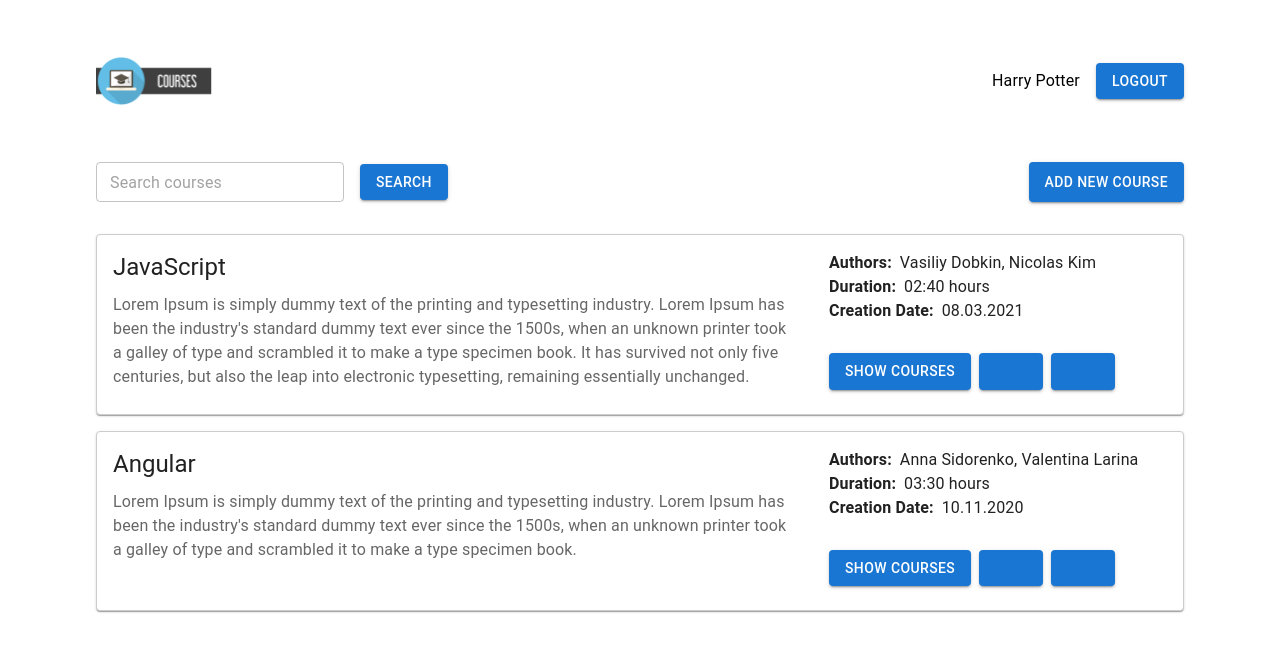
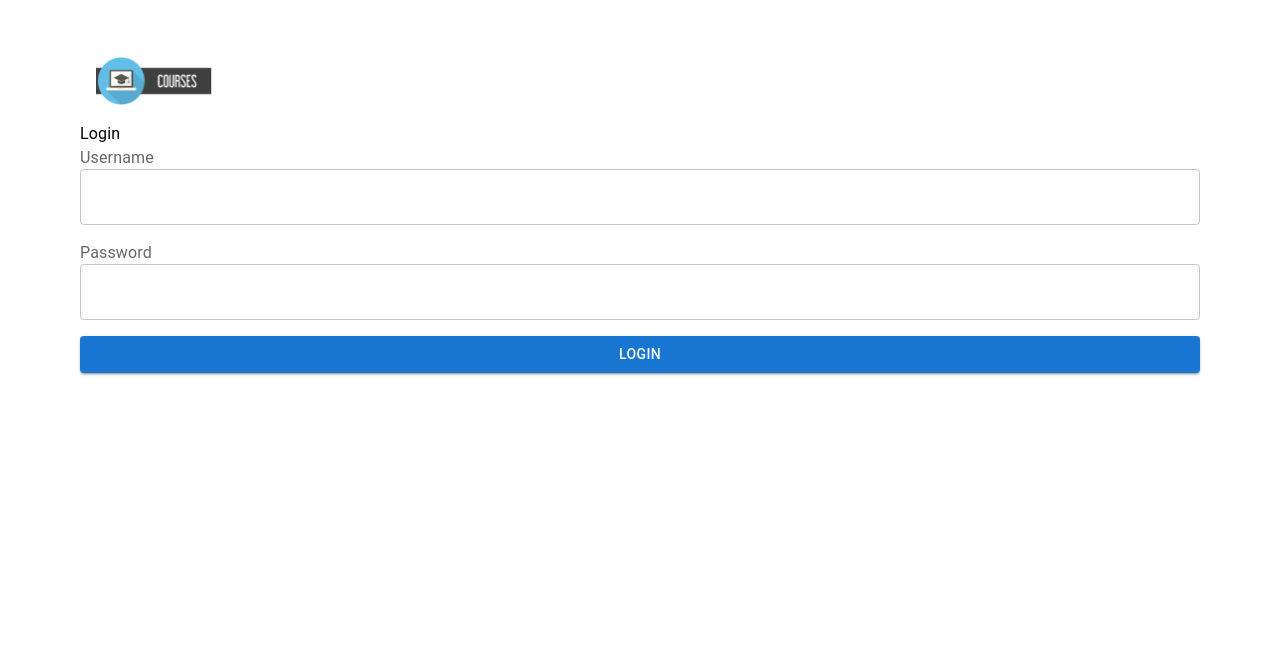
Before and after one commit to Tursynkhan/React-tasks, a React (Vite) app in the folder rs-react-app/: page / in a window 1280 px wide. Shown: the top 652 px of the page. Built offline with nearby package versions, Linux system fonts and the light colour scheme; some icons are missing.

Commit message:
feat: implement authentication

```diff
--- a/rs-react-app/src/app/entrypoint/App.tsx
+++ b/rs-react-app/src/app/entrypoint/App.tsx
@@ -1,12 +1,20 @@
 import CoursesPage from '@/pages/courses/CoursesPage.tsx';
 import Header from '@/widgets/Header/Header.tsx';
+import LoginPage from '@/pages/login/LoginPage';
+import useToken from '@/shared/utils/useToken';
 import '@/assets/styles/main.scss';
 
 export default function App() {
+  const { token, username, setAuth, removeToken } = useToken();
+
   return (
     <div className="main">
-      <Header />
-      <CoursesPage />
+      <Header
+        onLogout={removeToken}
+        username={username}
+        isAuthenticated={!!token}
+      />
+      {token ? <CoursesPage /> : <LoginPage onLogin={setAuth} />}
     </div>
   );
 }
--- /dev/null
+++ b/rs-react-app/src/features/auth/login/ui/LoginForm.tsx
@@ -0,0 +1,63 @@
+import React from 'react';
+import { Box, FormControl, FormLabel, TextField, Button } from '@mui/material';
+import { loginApi } from '../api/loginApi';
+
+type LoginFormProps = {
+  onLogin: (token: string, username: string) => void;
+};
+
+export default function LoginForm({ onLogin }: LoginFormProps) {
+  const [username, setUsername] = React.useState('');
+  const [password, setPassword] = React.useState('');
+
+  const handleSubmit = async (event: React.FormEvent) => {
+    event.preventDefault();
+    try {
+      const response = await loginApi(username, password);
+
+      if (!response?.accessToken) {
+        throw new Error('Invalid login response');
+      }
+      onLogin(response.accessToken, response.username || username);
+    } catch (error) {
+      console.error('Login failed:', error);
+    }
+  };
+
+  return (
+    <Box
+      component="form"
+      onSubmit={handleSubmit}
+      sx={{
+        display: 'flex',
+        flexDirection: 'column',
+        width: '100%',
+        gap: 2,
+      }}
+    >
+      <FormControl>
+        <FormLabel htmlFor="username">Username</FormLabel>
+        <TextField
+          id="username"
+          type="text"
+          variant="outlined"
+          value={username}
+          onChange={(event) => setUsername(event.target.value)}
+        />
+      </FormControl>
+      <FormControl>
+        <FormLabel htmlFor="password">Password</FormLabel>
+        <TextField
+          id="password"
+          type="password"
+          variant="outlined"
+          value={password}
+          onChange={(event) => setPassword(event.target.value)}
+        />
+      </FormControl>
+      <Button type="submit" variant="contained" color="primary">
+        Login
+      </Button>
+    </Box>
+  );
+}
--- a/rs-react-app/src/features/auth/logout/Logout.tsx
+++ b/rs-react-app/src/features/auth/logout/Logout.tsx
@@ -1,5 +1,12 @@
 import Button from '@mui/material/Button';
 
-export default function Logout() {
-  return <Button variant="contained">Logout</Button>;
+interface LogoutProps {
+  onLogout(): void;
 }
+export default function Logout({ onLogout }: LogoutProps) {
+  return (
+    <Button variant="contained" onClick={onLogout}>
+      Logout
+    </Button>
+  );
+}
--- a/rs-react-app/src/pages/login/LoginPage.tsx
+++ b/rs-react-app/src/pages/login/LoginPage.tsx
@@ -0,0 +1,14 @@
+import LoginForm from '@/features/auth/login/ui/LoginForm';
+import { Box, Typography } from '@mui/material';
+
+interface LoginPageProps {
+  onLogin(token: string, username: string): void;
+}
+export default function LoginPage({ onLogin }: LoginPageProps) {
+  return (
+    <Box component="div">
+      <Typography>Login</Typography>
+      <LoginForm onLogin={onLogin} />
+    </Box>
+  );
+}
--- a/rs-react-app/src/widgets/Header/Header.tsx
+++ b/rs-react-app/src/widgets/Header/Header.tsx
@@ -1,7 +1,17 @@
 import { Box, Typography } from '@mui/material';
 import Logout from '@/features/auth/logout/Logout';
 
-export default function Header() {
+interface HeaderProps {
+  onLogout(): void;
+  username?: string;
+  isAuthenticated: boolean;
+}
+
+export default function Header({
+  onLogout,
+  username,
+  isAuthenticated,
+}: HeaderProps) {
   return (
     <Box
       component="header"
@@ -19,10 +29,12 @@ export default function Header() {
         sx={{ height: 50 }}
       />
       <Box component="nav" display="flex" alignItems="center" gap={2}>
-        <Typography variant="subtitle1" component="div" alignItems={'center'}>
-          Harry Potter
-        </Typography>
-        <Logout />
+        {username && (
+          <Typography variant="subtitle1" component="div" alignItems={'center'}>
+            {username}
+          </Typography>
+        )}
+        {isAuthenticated && <Logout onLogout={onLogout} />}
       </Box>
     </Box>
   );
```
